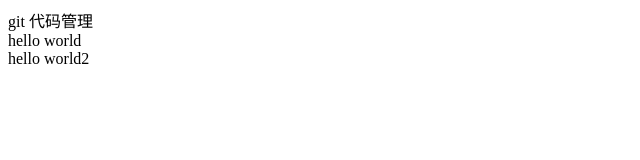
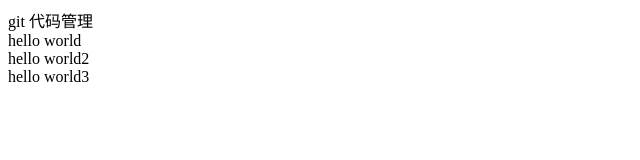
Before and after one commit to vigina/git-note, a website: page index.html in a window 1280 px wide. Shown: the whole page, without its empty margins (0-640 px from the left). Drawn offline with Linux system fonts and the light colour scheme.

Commit message:
hello world3

```diff
--- a/index.html
+++ b/index.html
@@ -9,5 +9,6 @@
 <div>git 代码管理</div>
 <div>hello world</div>
 <div>hello world2</div>
+<div>hello world3</div>
 </body>
 </html>
```
